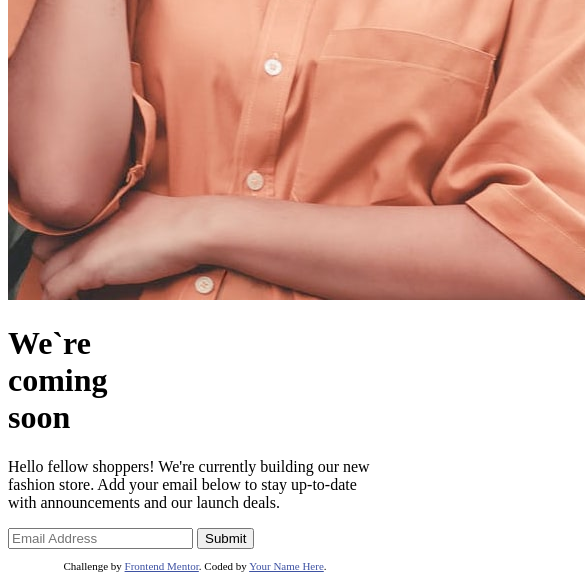
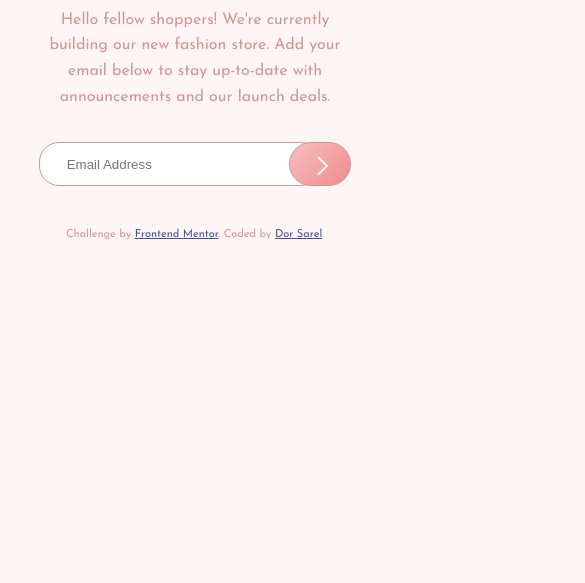
Before and after one commit to DorSarel/coming-soon-page-challenge, a plain HTML site: page index.html in a window 390 px wide. Shown: the part 545-1128 px from the top of the page, 585 px wide, since content can reach past the window. After the commit the page ends 844 px from the top, so only its background shows below. Drawn offline with Linux system fonts and the light colour scheme.

Commit message:
add mobile style

```diff
--- a/index.html
+++ b/index.html
@@ -29,26 +29,34 @@
     </style>
   </head>
   <body>
+    <div class="container">
       <header>
         <img src="./images/logo.svg" alt="logo" class="logo" />
       </header>
-    <section>
-      <img src="./images/hero-desktop.jpg" alt="woman photo" class="full-img" />
+      <section class="showcase">
+        <img
+          src="./images/hero-desktop.jpg"
+          alt="woman photo"
+          class="showcase__img"
+        />
       </section>
       <main class="main">
         <div class="main__content">
           <h1 class="heading-1">
-          <span class="heading-1 heading-1--light">We`re</span
-          ><br />coming<br />soon
+            <span class="heading-1 heading-1--light">We`re</span> coming soon
           </h1>
           <p class="main__subscribe">
-          Hello fellow shoppers! We're currently building our new fashion store.
-          Add your email below to stay up-to-date with announcements and our
-          launch deals.
+            Hello fellow shoppers! We're currently building our new fashion
+            store. Add your email below to stay up-to-date with announcements
+            and our launch deals.
           </p>
-        <form>
-          <input type="text" placeholder="Email Address" class="main__input" />
-          <button class="main__btn">Submit</button>
+          <form class="main__form">
+            <input
+              type="text"
+              placeholder="Email Address"
+              class="main__input"
+            />
+            <button class="main__btn"></button>
           </form>
         </div>
       </main>
@@ -57,8 +65,9 @@
           Challenge by
           <a href="https://www.frontendmentor.io?ref=challenge" target="_blank"
             >Frontend Mentor</a
-        >. Coded by <a href="#">Your Name Here</a>.
+          >. Coded by <a href="#">Dor Sarel</a>.
         </p>
       </footer>
+    </div>
   </body>
 </html>
--- a/style.css
+++ b/style.css
@@ -0,0 +1,127 @@
+* {
+  margin: 0;
+  padding: 0;
+}
+
+*,
+*::before,
+*::after {
+  box-sizing: inherit;
+}
+
+html {
+  box-sizing: border-box;
+  font-size: 50%;
+}
+
+body {
+  background-color: hsl(0, 100%, 98%);
+  color: hsl(0, 36%, 70%);
+  font-family: 'Josefin Sans', sans-serif;
+  font-weight: 400;
+  line-height: 1.6;
+}
+
+img {
+  width: 100%;
+  display: inline-block;
+}
+
+.heading-1,
+p {
+  text-align: center;
+}
+
+.heading-1 {
+  font-size: 6rem;
+  color: hsl(0, 6%, 24%);
+  line-height: 1;
+  text-transform: uppercase;
+  margin-bottom: 0.5em;
+}
+
+.heading-1--light {
+  font-weight: 200;
+  color: hsl(0, 36%, 70%);
+}
+
+p {
+  font-size: 2rem;
+  margin-bottom: 2em;
+}
+
+.container {
+  display: flex;
+  flex-direction: column;
+}
+
+header {
+  padding: 3.25em;
+}
+
+.logo {
+  height: 3rem;
+  width: 35%;
+}
+
+.showcase {
+  height: 30rem;
+  margin-bottom: 8em;
+}
+
+.showcase__img {
+  height: 100%;
+  object-fit: cover;
+  object-position: top;
+}
+
+.main {
+  width: 80%;
+  margin: 0 auto 5em auto;
+}
+
+.main__form {
+  display: flex;
+}
+
+.main__input {
+  padding: 1em 2em;
+  border-radius: 20px;
+  border: 1px solid hsl(0, 36%, 70%);
+  color: inherit;
+  margin-right: -4rem;
+  flex: 1;
+}
+
+.main__input:focus {
+  outline: none;
+}
+
+.main__btn {
+  background: linear-gradient(135deg, hsl(0, 80%, 86%), hsl(0, 74%, 74%));
+  border: 1px solid hsl(0, 36%, 70%);
+  border-radius: 25px;
+  padding: 1em 2.25em;
+  position: relative;
+  transition: all 0.2s;
+}
+
+.main__btn::before {
+  content: '';
+  background-image: url('./images/icon-arrow.svg');
+  background-repeat: no-repeat;
+  width: 3rem;
+  height: 3rem;
+  position: absolute;
+  top: 30%;
+  left: 45%;
+}
+
+.main__btn:hover {
+  background: linear-gradient(
+    135deg,
+    hsla(0, 80%, 86%, 1),
+    hsl(0, 74%, 74%, 0.7)
+  );
+  transform: scale(1.1);
+}
```
Lines whose indentation alone changed are shown as unchanged.
